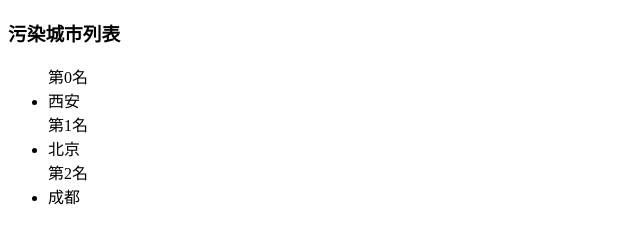
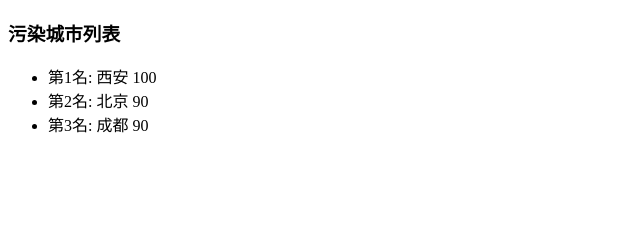
Before and after one commit to lyannie/2016ife, a plain HTML site: page part2/task14/index.html in a window 1280 px wide. Shown: the whole page, without its empty margins (0-640 px from the left). Drawn offline with Linux system fonts and the light colour scheme.

Commit message:
change the show form

```diff
--- a/part2/task14/index.html
+++ b/part2/task14/index.html
@@ -49,11 +49,9 @@ var aqiData = [
     for(var j = 0; j < aqiData.length; j++){
       if(aqiData[j][1] >= 60){
         var li = document.createElement("li");
-        var lable = document.createElement("lable");
-        ul.appendChild(lable);
         ul.appendChild(li);
-        lable.innerHTML = "第" + j + "名";
-        li.innerHTML = aqiData[j][0];
+        var i = j + 1;
+        li.innerHTML = "第" + i + "名: " + aqiData[j][0] + " " + aqiData[j][1];
       }
     }
 
```
